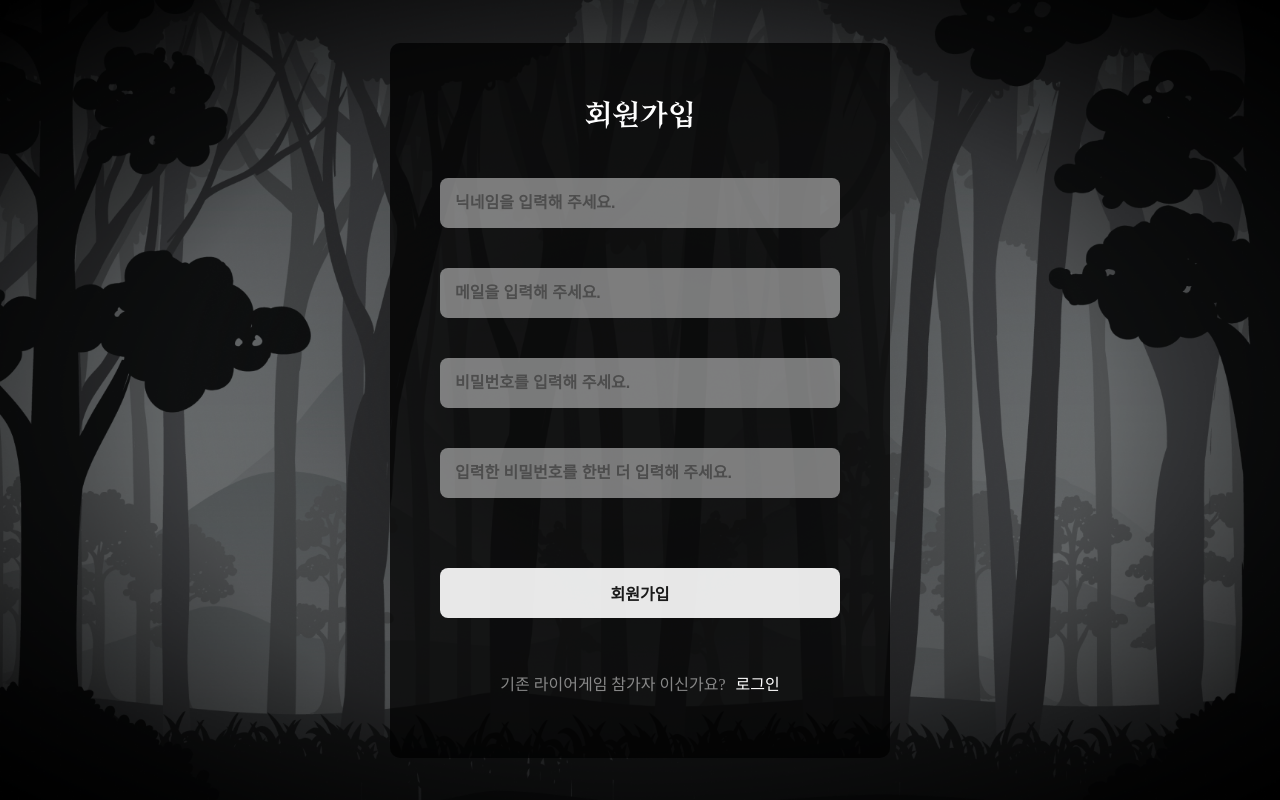
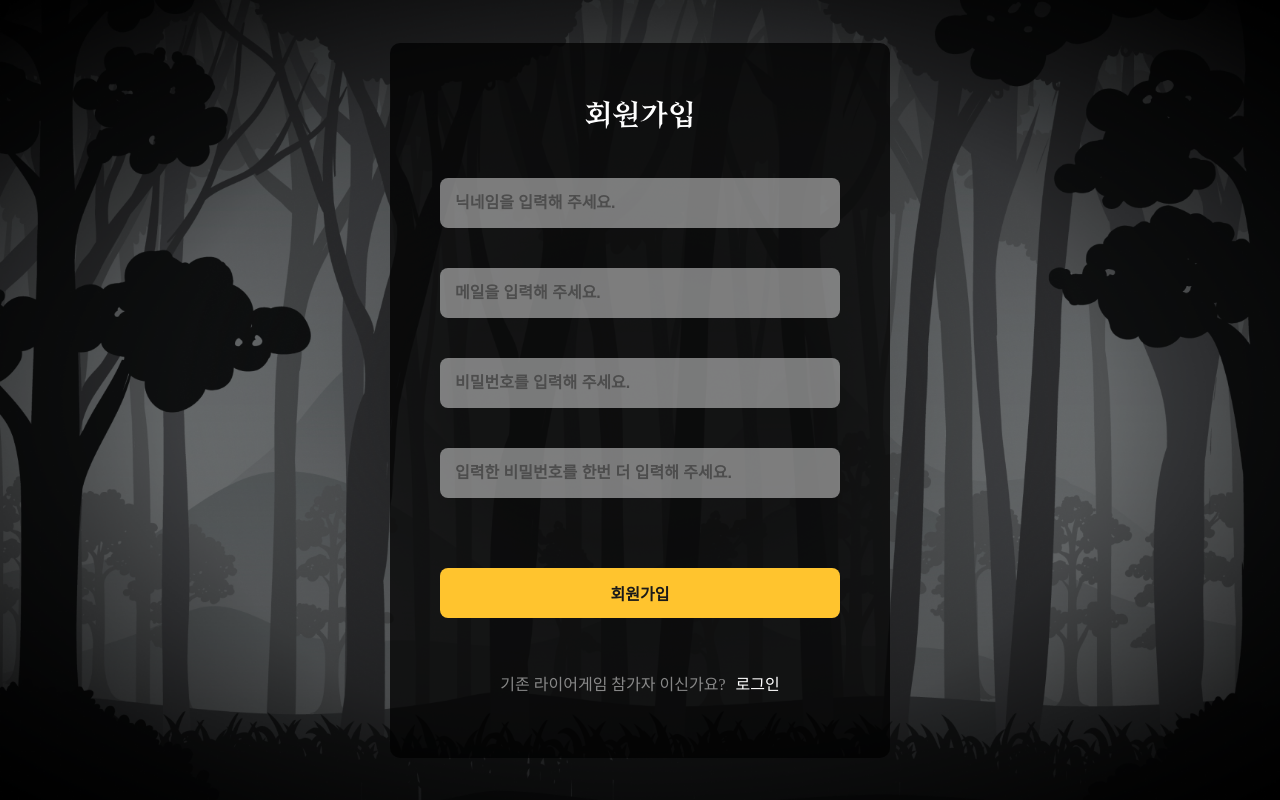
Before and after one commit to HangHae-TheFinalProject/FrontEnd, a React (Create React App) app: page /signup in a window 1280 px wide. In both pictures the pointer is over the button "회원가입". Built offline with nearby package versions, Linux system fonts and the light colour scheme; no server answers; a web font is replaced by a local one.

Commit message:
정건희: <style> 로그인, 회원가입 버튼 css 수정 적용

```diff
--- a/src/components/sign/formSignIn/style.scss
+++ b/src/components/sign/formSignIn/style.scss
@@ -119,7 +119,7 @@
 
   button:hover {
     color: rgba(26, 26, 26, 1);
-    background-color: rgba(255, 255, 255, 0.9);
+    background-color: rgba(255, 196, 46, 1);
 
     cursor: pointer;
   }
--- a/src/components/sign/formSignUp/style.scss
+++ b/src/components/sign/formSignUp/style.scss
@@ -110,7 +110,7 @@
 
   button:hover {
     color: rgba(26, 26, 26, 1);
-    background-color: rgba(255, 255, 255, 0.9);
+    background-color: rgba(255, 196, 46, 1);
 
     cursor: pointer;
   }
```
